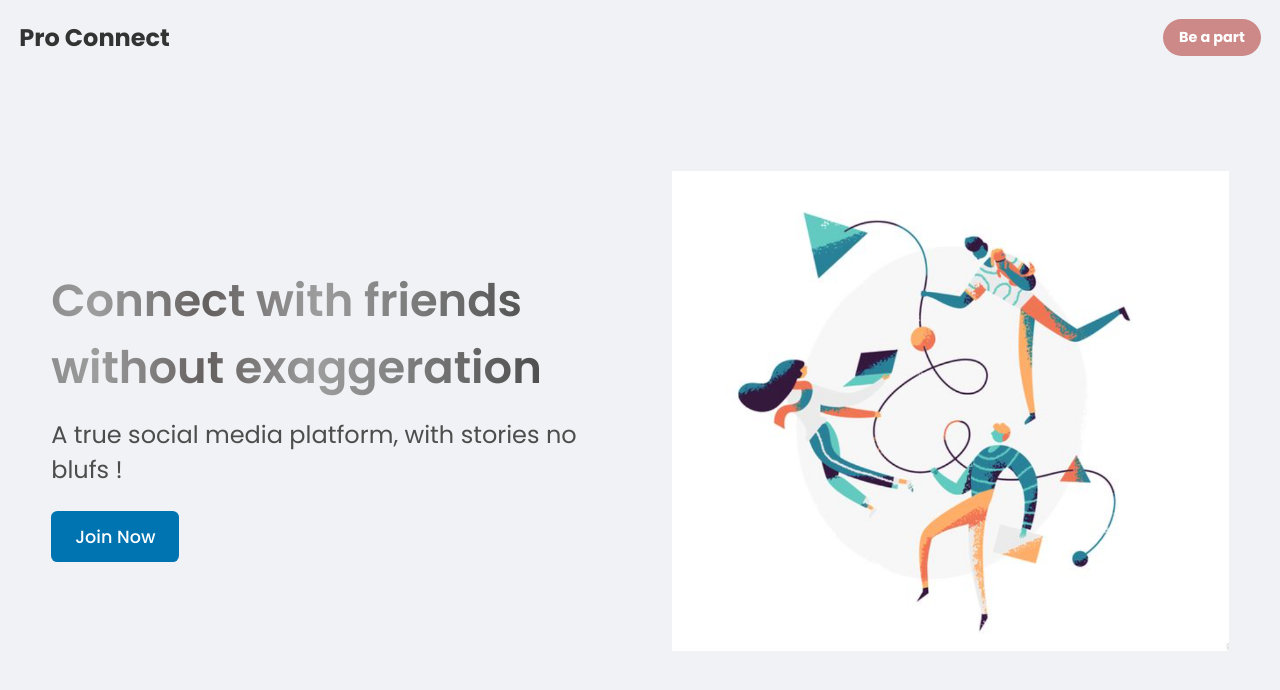
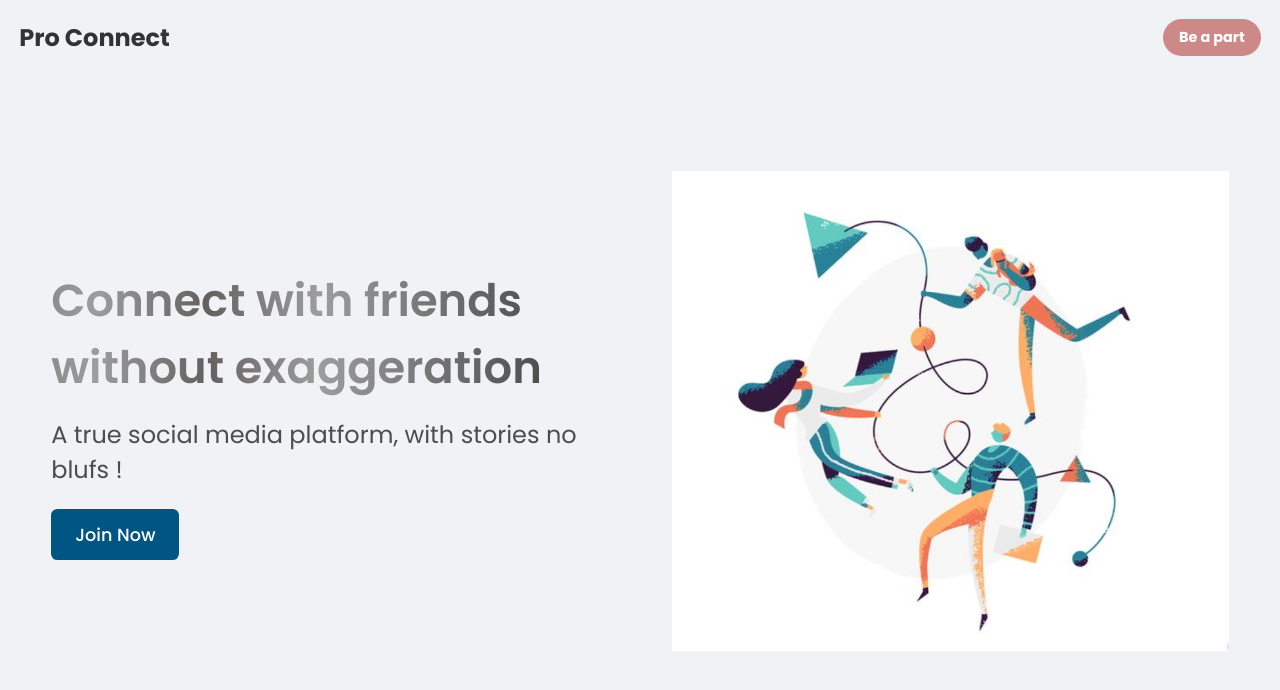
Before and after one commit to anjali-014/career-connect, a Next.js app in the folder frontend/: page / in a window 1280 px wide. In both pictures the pointer is over the element "Join Now". Shown: the top 690 px of the page. Built offline with nearby package versions, Linux system fonts and the light colour scheme.

Commit message:
Create landing page hero section layout

```diff
--- a/frontend/src/styles/Home.module.css
+++ b/frontend/src/styles/Home.module.css
@@ -78,3 +78,8 @@
 
 
 }
+
+.mainContainer_left > div.buttonJoin:hover {
+    background-color: #005582;
+    transform: translateY(-2px);
+}
```
